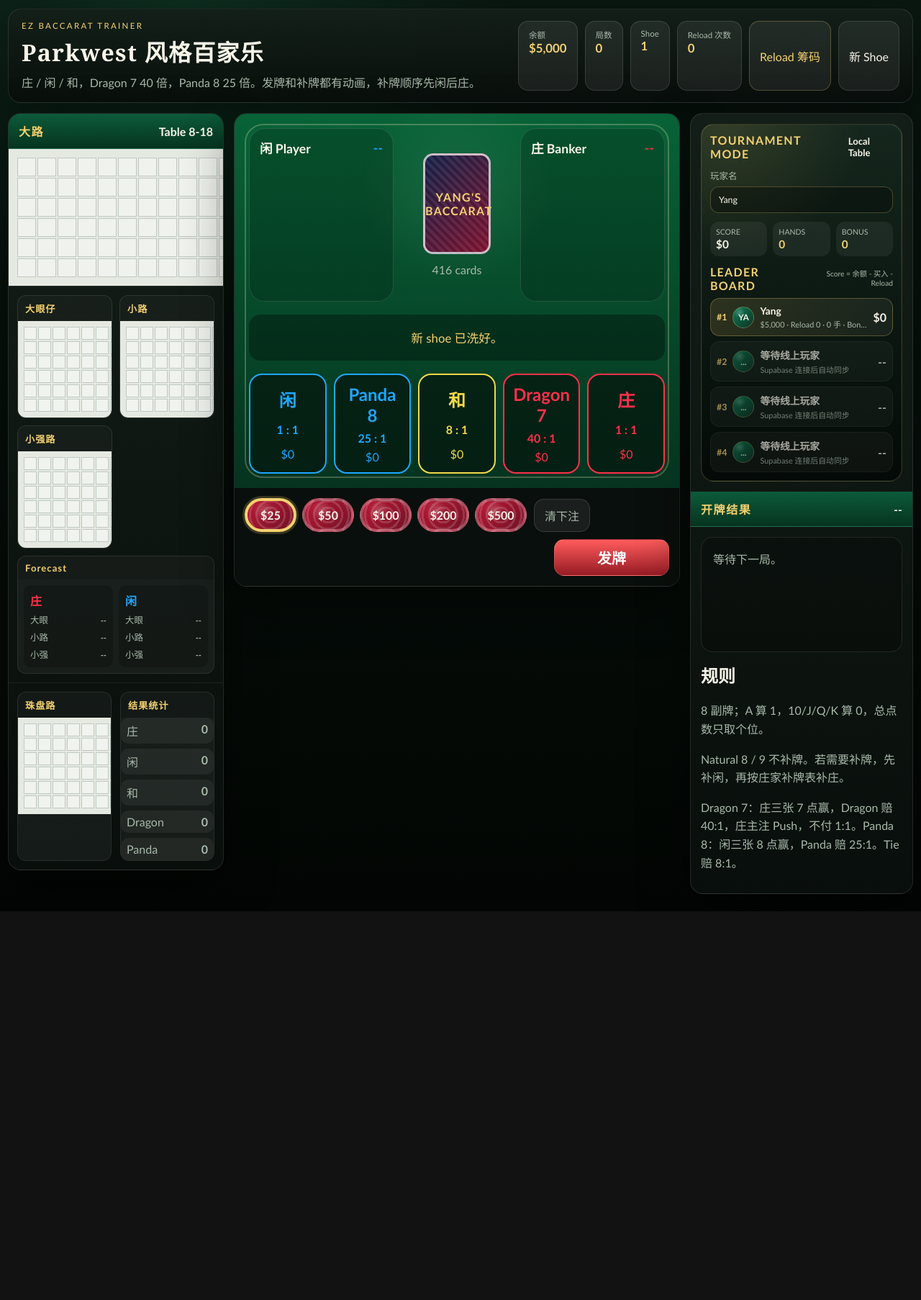
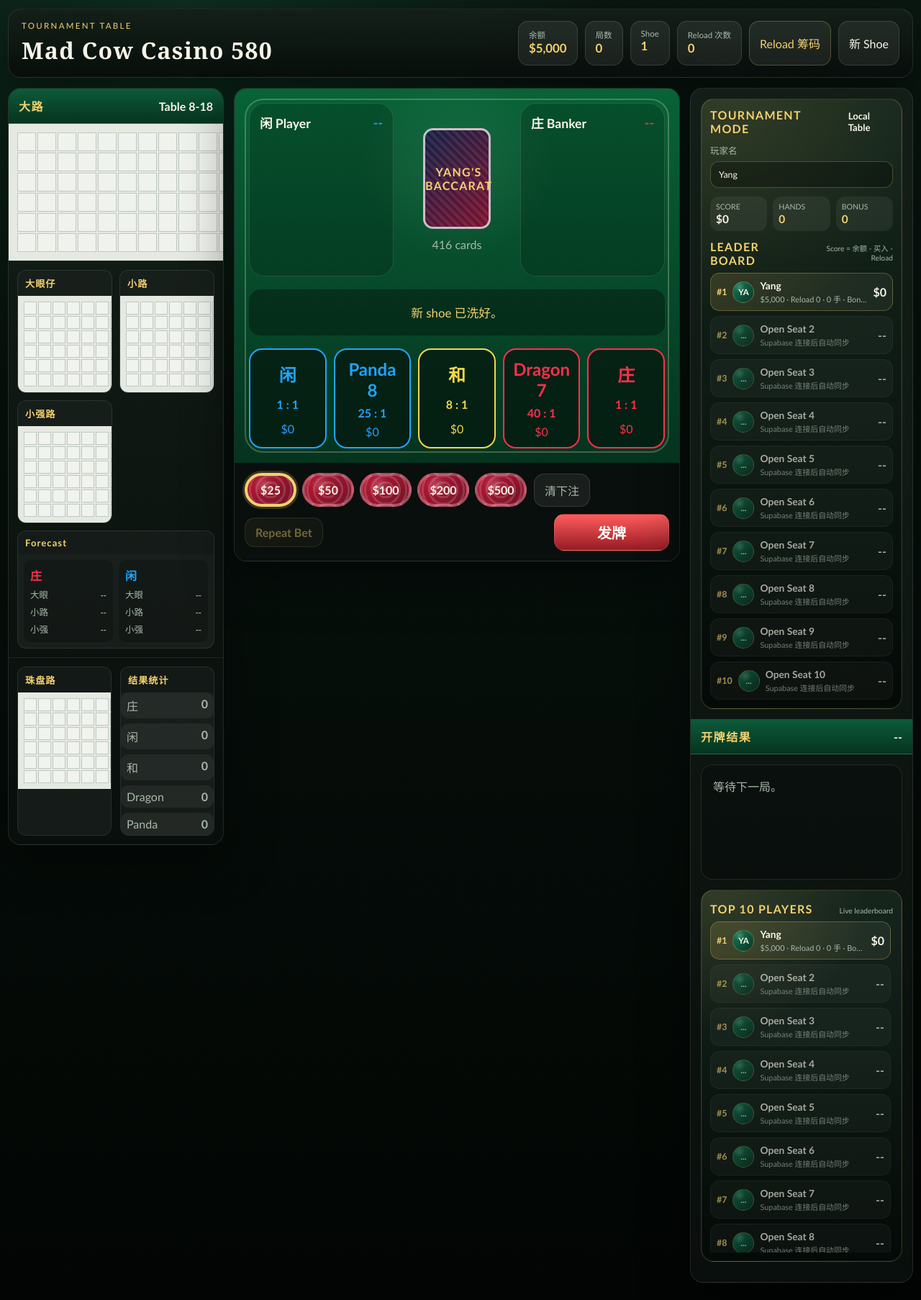
Before and after one commit to bayareamadcow/baccarat, a plain HTML site: page index.html in a window 1280 px wide. Shown: the whole page at 72% size. Before the commit the page ends 1266 px from the top, so only its background shows below. Drawn offline with Linux system fonts and the light colour scheme.

Commit message:
replace rules with leaderboard and repeat bets

```diff
--- a/app.js
+++ b/app.js
@@ -11,7 +11,7 @@ const BIG_ROAD_MIN_COLUMNS = 18;
 const DERIVED_ROAD_MIN_COLUMNS = 12;
 const BET_KEYS = ["player", "panda", "tie", "dragon", "banker"];
 const CHIPS = [25, 50, 100, 200, 500];
-const LEADERBOARD_OPEN_SEATS = 4;
+const LEADERBOARD_SIZE = 10;
 
 const SUITS = [
   { code: "H", symbol: "♥", red: true },
@@ -65,6 +65,7 @@ const dom = {
   status: document.querySelector("#status"),
   dealButton: document.querySelector("#deal-btn"),
   clearButton: document.querySelector("#clear-btn"),
+  repeatButton: document.querySelector("#repeat-btn"),
   reloadButton: document.querySelector("#reload-btn"),
   newShoeButton: document.querySelector("#new-shoe-btn"),
   chipRack: document.querySelector("#chip-rack"),
@@ -84,6 +85,7 @@ const dom = {
   tournamentHands: document.querySelector("#tournament-hands"),
   tournamentBonus: document.querySelector("#tournament-bonus"),
   leaderboard: document.querySelector("#leaderboard"),
+  topLeaderboard: document.querySelector("#top-leaderboard"),
   tableCode: document.querySelector("#table-code"),
   betBoxes: [...document.querySelectorAll("[data-bet-target]")],
   betAmounts: {
@@ -110,6 +112,7 @@ const state = {
   shoe: [],
   phase: "betting",
   bets: createEmptyBets(),
+  lastBets: null,
   player: [],
   banker: [],
   history: [],
@@ -142,6 +145,7 @@ function bindEvents() {
   });
 
   dom.clearButton.addEventListener("click", clearBets);
+  dom.repeatButton.addEventListener("click", repeatLastBet);
   dom.reloadButton.addEventListener("click", reloadChips);
   dom.dealButton.addEventListener("click", dealRound);
   dom.newShoeButton.addEventListener("click", () => {
@@ -221,6 +225,26 @@ function clearBets() {
   render();
 }
 
+function repeatLastBet() {
+  if (state.phase !== "betting") return;
+  if (!state.lastBets || getBetsTotal(state.lastBets) <= 0) {
+    state.message = "还没有上一局下注可以重复。";
+    render();
+    return;
+  }
+
+  const repeatTotal = getBetsTotal(state.lastBets);
+  if (repeatTotal > state.bankroll) {
+    state.message = `余额不够重复上一局 ${formatMoney(repeatTotal)}。`;
+    render();
+    return;
+  }
+
+  state.bets = cloneBets(state.lastBets);
+  state.message = `已重复上一局下注：${formatMoney(repeatTotal)}。`;
+  render();
+}
+
 function reloadChips() {
   if (state.phase !== "betting") return;
   state.bankroll = STARTING_BANKROLL;
@@ -244,6 +268,7 @@ async function dealRound() {
   }
 
   state.phase = "dealing";
+  state.lastBets = cloneBets(state.bets);
   state.bankroll -= totalBet;
   state.roundNumber += 1;
   state.player = [];
@@ -444,7 +469,18 @@ function handTotal(cards) {
 }
 
 function getTotalBet() {
-  return BET_KEYS.reduce((sum, key) => sum + state.bets[key], 0);
+  return getBetsTotal(state.bets);
+}
+
+function getBetsTotal(bets) {
+  return BET_KEYS.reduce((sum, key) => sum + (bets[key] || 0), 0);
+}
+
+function cloneBets(bets) {
+  return BET_KEYS.reduce((clone, key) => {
+    clone[key] = bets[key] || 0;
+    return clone;
+  }, {});
 }
 
 function updateTournamentStats(outcome, wagered) {
@@ -468,6 +504,10 @@ function render() {
   dom.status.textContent = state.message;
   dom.dealButton.disabled = state.phase !== "betting";
   dom.clearButton.disabled = state.phase !== "betting";
+  dom.repeatButton.disabled = state.phase !== "betting"
+    || !state.lastBets
+    || getBetsTotal(state.lastBets) <= 0
+    || getBetsTotal(state.lastBets) > state.bankroll;
   dom.reloadButton.disabled = state.phase !== "betting";
   dom.newShoeButton.disabled = state.phase !== "betting";
   renderCards(dom.playerCards, state.player);
@@ -1026,7 +1066,12 @@ function renderTournament() {
 }
 
 function renderLeaderboardRows() {
-  dom.leaderboard.replaceChildren();
+  const rows = getLeaderboardRows();
+  renderLeaderboard(dom.leaderboard, rows);
+  renderLeaderboard(dom.topLeaderboard, rows);
+}
+
+function getLeaderboardRows() {
   const rows = [
     {
       rank: 1,
@@ -1040,20 +1085,26 @@ function renderLeaderboardRows() {
     },
   ];
 
-  rows.forEach((row) => dom.leaderboard.appendChild(buildLeaderboardRow(row)));
-
-  for (let seat = 2; seat <= LEADERBOARD_OPEN_SEATS; seat += 1) {
-    dom.leaderboard.appendChild(buildLeaderboardRow({
+  for (let seat = 2; seat <= LEADERBOARD_SIZE; seat += 1) {
+    rows.push({
       rank: seat,
-      name: "等待线上玩家",
+      name: `Open Seat ${seat}`,
       score: null,
       bankroll: null,
       reloads: null,
       hands: null,
       bonus: null,
       waiting: true,
-    }));
+    });
   }
+
+  return rows;
+}
+
+function renderLeaderboard(host, rows) {
+  if (!host) return;
+  host.replaceChildren();
+  rows.forEach((row) => host.appendChild(buildLeaderboardRow(row)));
 }
 
 function buildLeaderboardRow(row) {
--- a/index.html
+++ b/index.html
@@ -10,9 +10,8 @@
   <div class="app-shell">
     <header class="topbar">
       <div>
-        <p class="eyebrow">EZ Baccarat Trainer</p>
-        <h1>Parkwest 风格百家乐</h1>
-        <p class="hero-copy">庄 / 闲 / 和，Dragon 7 40 倍，Panda 8 25 倍。发牌和补牌都有动画，补牌顺序先闲后庄。</p>
+        <p class="eyebrow">Tournament Table</p>
+        <h1>Mad Cow Casino 580</h1>
       </div>
       <div class="hud">
         <div class="hud-card"><span>余额</span><strong id="bankroll">$5,000</strong></div>
@@ -124,6 +123,7 @@
             <button data-chip="500" type="button">$500</button>
           </div>
           <button id="clear-btn" class="ghost" type="button">清下注</button>
+          <button id="repeat-btn" class="ghost repeat" type="button">Repeat Bet</button>
           <button id="deal-btn" class="deal" type="button">发牌</button>
         </div>
       </section>
@@ -157,11 +157,12 @@
         <div id="result-card" class="result-card">
           等待下一局。
         </div>
-        <div class="rules">
-          <h2>规则</h2>
-          <p>8 副牌；A 算 1，10/J/Q/K 算 0，总点数只取个位。</p>
-          <p>Natural 8 / 9 不补牌。若需要补牌，先补闲，再按庄家补牌表补庄。</p>
-          <p>Dragon 7：庄三张 7 点赢，Dragon 赔 40:1，庄主注 Push，不付 1:1。Panda 8：闲三张 8 点赢，Panda 赔 25:1。Tie 赔 8:1。</p>
+        <div class="top-ten-card">
+          <div class="leaderboard-head">
+            <span>Top 10 Players</span>
+            <em>Live leaderboard</em>
+          </div>
+          <div id="top-leaderboard" class="leaderboard top-leaderboard"></div>
         </div>
       </aside>
     </main>
--- a/styles.css
+++ b/styles.css
@@ -807,6 +807,14 @@ h1 {
   color: var(--muted) !important;
 }
 
+.repeat {
+  color: var(--gold) !important;
+  border-color: rgba(243, 209, 111, 0.28) !important;
+  background:
+    linear-gradient(135deg, rgba(243, 209, 111, 0.14), rgba(255, 255, 255, 0.06)) !important;
+  font-weight: 900;
+}
+
 button:disabled {
   opacity: 0.45;
   cursor: not-allowed;
@@ -816,7 +824,8 @@ button:disabled {
   padding-bottom: 14px;
 }
 
-.tournament-card {
+.tournament-card,
+.top-ten-card {
   margin: 14px;
   padding: 12px;
   border-radius: 18px;
@@ -913,6 +922,12 @@ button:disabled {
 .leaderboard {
   display: grid;
   gap: 7px;
+}
+
+.top-leaderboard {
+  max-height: 460px;
+  overflow-y: auto;
+  padding-right: 3px;
 }
 
 .leaderboard-row {
@@ -1386,17 +1401,6 @@ button:disabled {
   color: #dfe8da;
 }
 
-.rules {
-  margin: 14px;
-  color: var(--muted);
-  line-height: 1.6;
-}
-
-.rules h2 {
-  margin: 0 0 10px;
-  color: var(--ivory);
-}
-
 @keyframes deal-in {
   0% {
     opacity: 0;
@@ -1880,6 +1884,10 @@ button:disabled {
     flex: 0 0 88px;
   }
 
+  .control-strip .repeat {
+    flex: 1 1 116px;
+  }
+
   .deal {
     flex: 1 1 auto;
     min-width: 120px;
@@ -1920,7 +1928,8 @@ button:disabled {
     padding-bottom: 8px;
   }
 
-  .tournament-card {
+  .tournament-card,
+  .top-ten-card {
     margin: 8px;
     padding: 10px;
   }
@@ -1941,10 +1950,14 @@ button:disabled {
   }
 
   .result-card,
-  .rules {
+  .top-ten-card {
     margin: 8px;
     padding: 10px;
     font-size: 0.88rem;
+  }
+
+  .top-leaderboard {
+    max-height: 360px;
   }
 
   .settlement-list > span {
```
